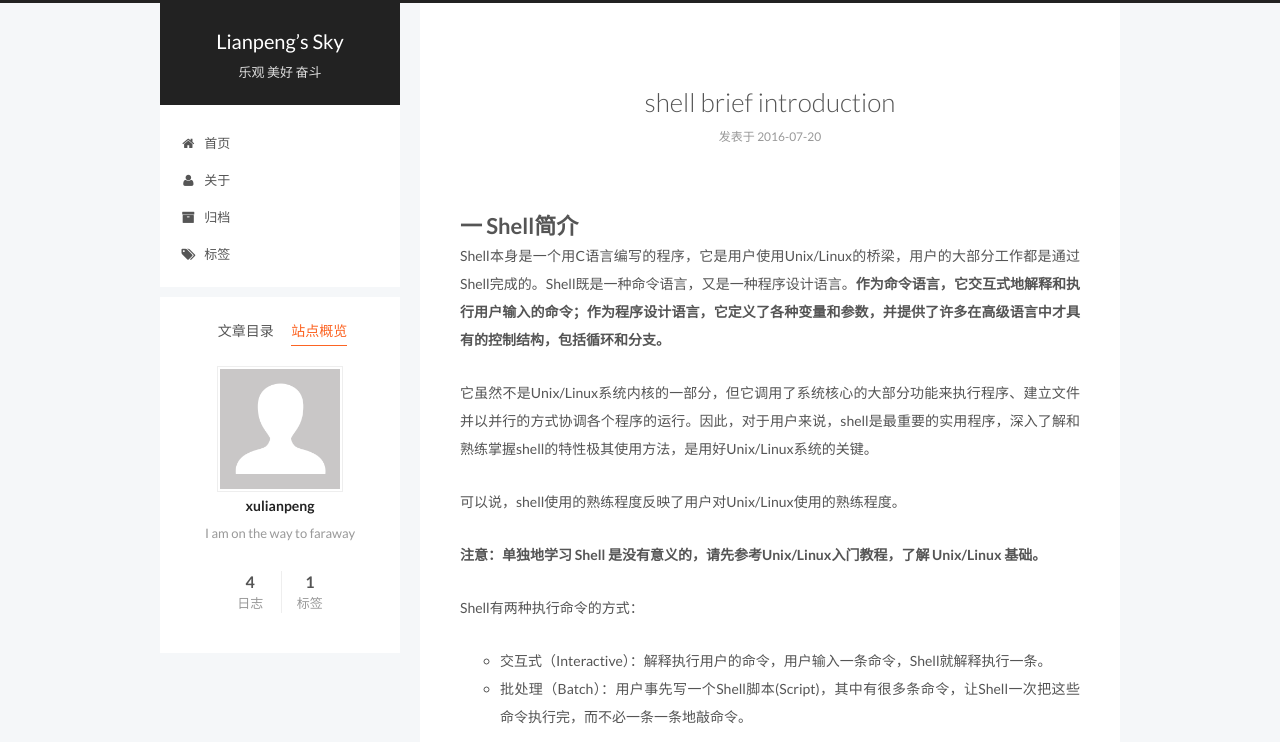
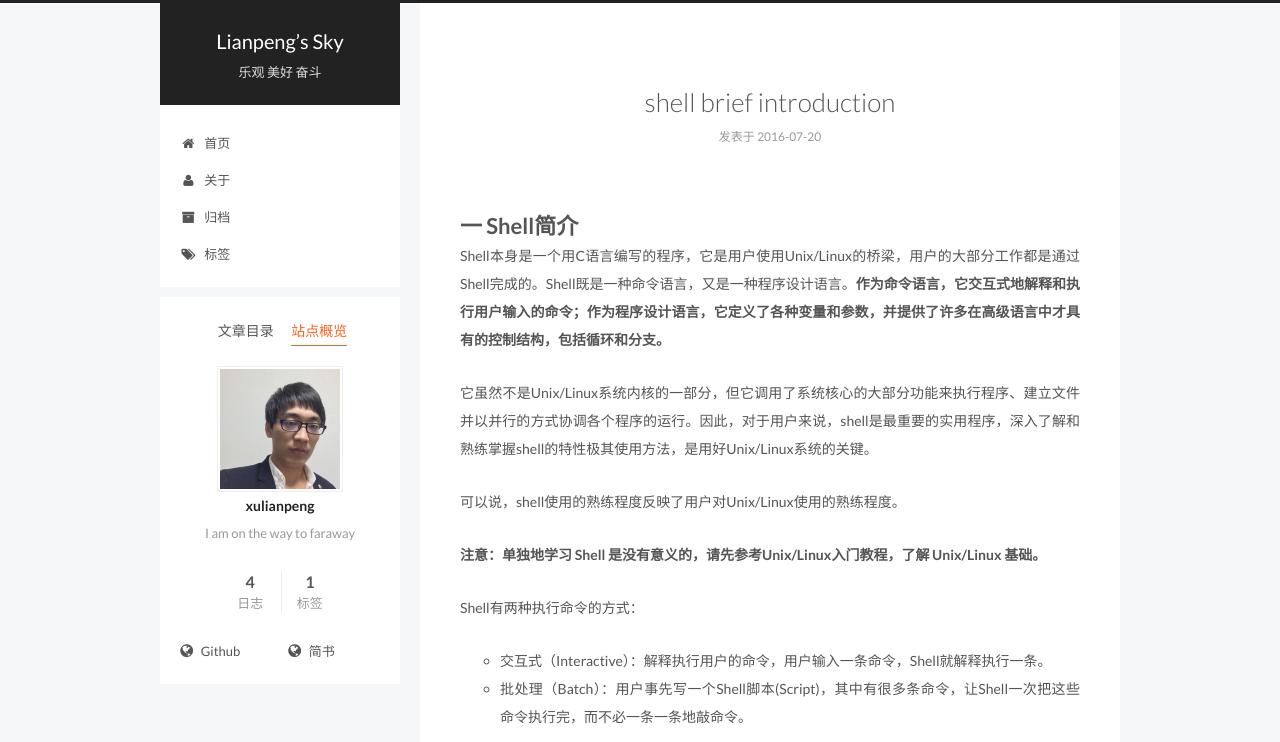
Before and after one commit to xulianpeng/xulianpeng.github.io, a plain HTML site: page 2016/07/20/shell-brief-introduction/index.html in a window 1280 px wide. Both pictures are taken after a click on the item "站点概览". Shown: the top 742 px of the page. Drawn offline with nearby package versions, Linux system fonts and the light colour scheme.

Commit message:
Site updated: 2016-07-21 15:31:42

```diff
--- a/2016/07/20/shell-brief-introduction/index.html
+++ b/2016/07/20/shell-brief-introduction/index.html
@@ -104,7 +104,7 @@
   var NexT = window.NexT || {};
   var CONFIG = {
     scheme: 'Pisces',
-    sidebar: {"position":"left","display":"post"},
+    sidebar: {"position":"left","display":"always"},
     fancybox: true,
     motion: true,
     duoshuo: {
@@ -445,7 +445,7 @@
       <section class="site-overview sidebar-panel ">
         <div class="site-author motion-element" itemprop="author" itemscope itemtype="http://schema.org/Person">
           <img class="site-author-image" itemprop="image"
-               src="/images/avatar.gif"
+               src="/images/avatar.jpg"
                alt="xulianpeng" />
           <p class="site-author-name" itemprop="name">xulianpeng</p>
           <p class="site-description motion-element" itemprop="description">I am on the way to faraway</p>
@@ -474,6 +474,26 @@
 
 
         <div class="links-of-author motion-element">
+
+
+              <span class="links-of-author-item">
+                <a href="https://github.com/xulianpeng" target="_blank" title="Github">
+
+                    <i class="fa fa-fw fa-globe"></i>
+
+                  Github
+                </a>
+              </span>
+
+              <span class="links-of-author-item">
+                <a href="http://www.jianshu.com/users/5f7143127114" target="_blank" title="简书">
+
+                    <i class="fa fa-fw fa-globe"></i>
+
+                  简书
+                </a>
+              </span>
+
 
         </div>
 
```
Also changed, not shown: 2016/07/20/ssh-brief-introduction/index.html (+22 -2 lines), 2016/07/20/内存管理大总结/index.html (+22 -2 lines), 2016/07/21/小白尝试GitHub-Hexo搭建博客的征程/index.html (+22 -2 lines), archives/2016/07/index.html (+22 -2 lines), archives/2016/index.html (+22 -2 lines), archives/index.html (+22 -2 lines), index.html (+22 -2 lines), tags/hexo-搭建博客/index.html (+22 -2 lines).
